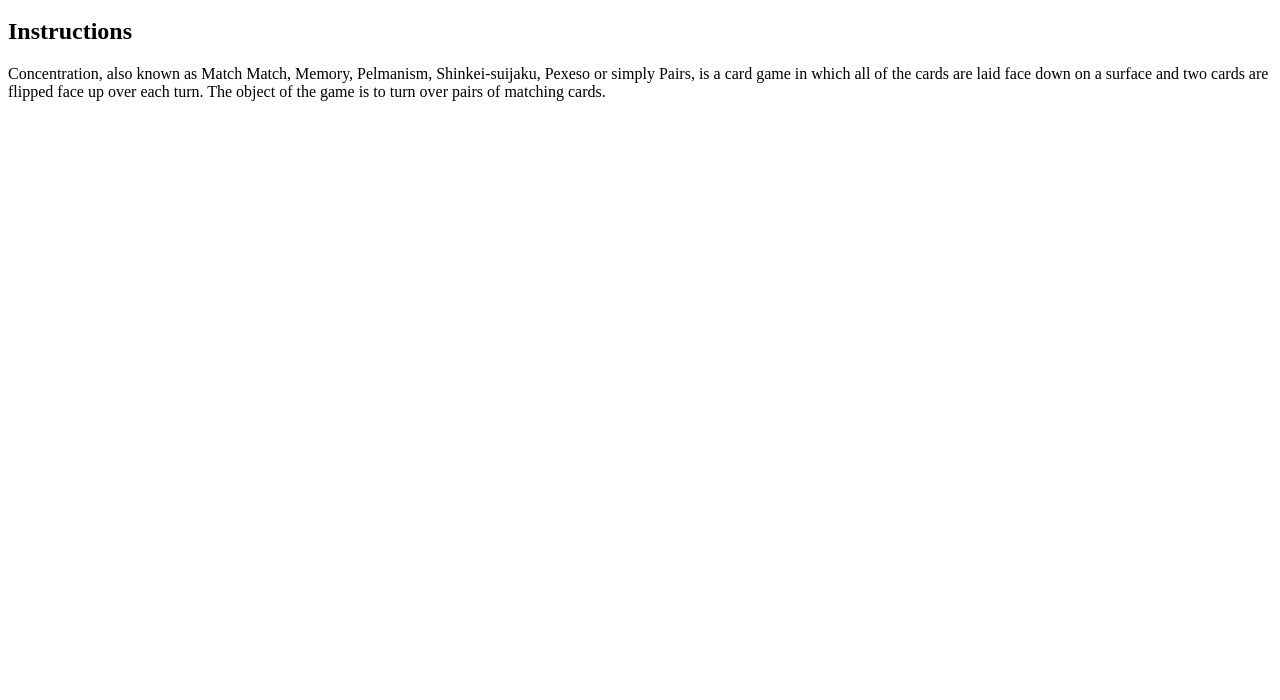
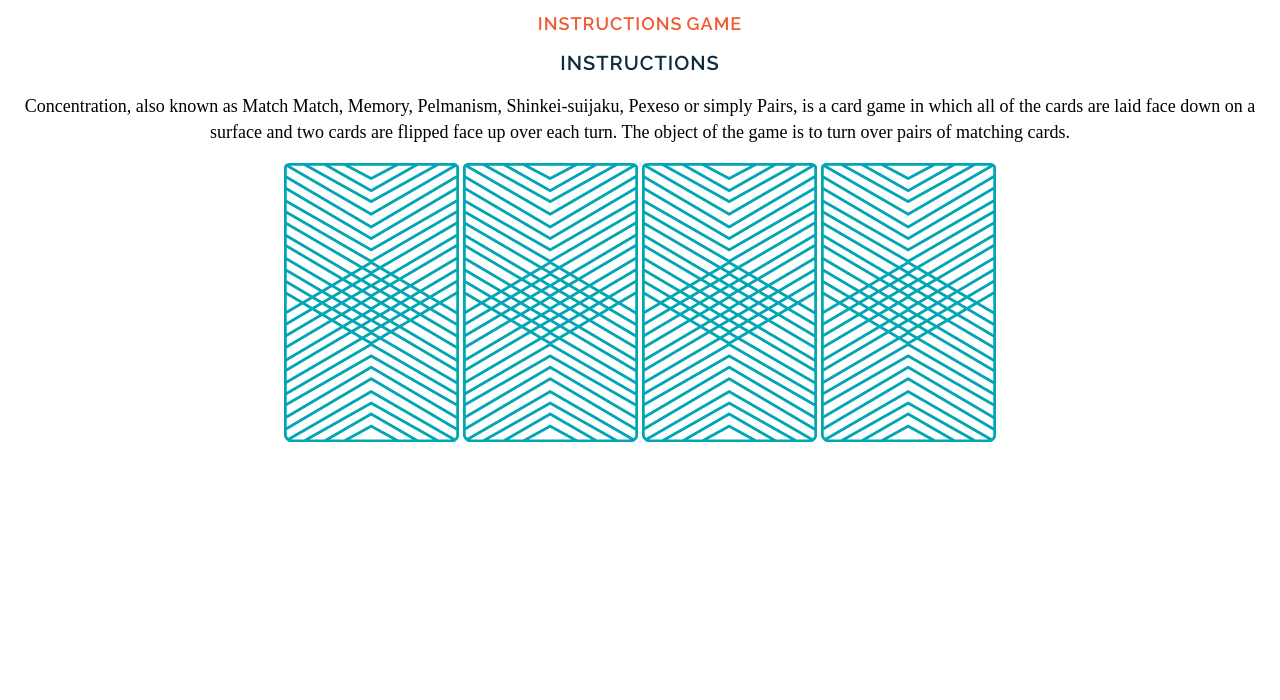
Before and after one commit to dtersoff/wdi-fundamentals-memorygame, a plain HTML site: page memory_game/index.html in a window 1280 px wide. Shown: the part 100-800 px from the top of the page. Drawn offline with Linux system fonts and the light colour scheme; a web font is replaced by a local one.

Commit message:
Fixed the html for the links on the page, linked a font to the stylesheet, created a css file and linked it to the stylesheet.

```diff
--- /dev/null
+++ b/memory_game/css/style.css
@@ -0,0 +1,28 @@
+body {
+	text-align: center;
+}
+h1, a, h2 {
+	font-family: Raleway;
+	letter-spacing: 1px;
+	color: #0d2c40;
+	text-transform: uppercase;
+}
+h1 {
+	font-weight: 400;
+	font-size: 45px;
+}
+a {
+	color: #f15b31;
+	font-weight: 600;
+	font-size: 18px;
+	text-decoration: none;
+}
+h2 {
+	font-weight: 600;
+	font-size: 20px;
+}
+p {
+	font-family: "Droid Serif";
+	line-height: 26px;
+	font-size: 18px;
+}
--- a/memory_game/index.html
+++ b/memory_game/index.html
@@ -2,12 +2,22 @@
 <html>
 <head>
 	<title>Memory Card Game</title>
+	<link href="https://fonts.googleapis.com/css?family=Droid+Serif|Raleway:400,500,600,700" rel="stylesheet">
+	<link href="css/style.css" rel="stylesheet" type="text/css">
 </head>
 <body>
 	<h1>Memory Game</h1>
-	<a href="#">Anchor text</a>
+	<a href="#">Instructions</a>
+	<a href="#">Game</a>
 	<h2>Instructions</h2>
 	<p>Concentration, also known as Match Match, Memory, Pelmanism, Shinkei-suijaku, Pexeso or simply Pairs, is a card game in which all of the cards are laid face down on a surface and two cards are flipped face up over each turn. The object of the game is to turn over pairs of matching cards.</p>
 
+	<div>
+		<img src ="images/back.png" alt="Queen of Diamonds">
+		<img src ="images/back.png" alt="Queen of Hearts">
+		<img src ="images/back.png" alt="King of Diamonds">
+		<img src ="images/back.png" alt="King of Hearts">
+	</div>
+
 </body>
 </html>
```
